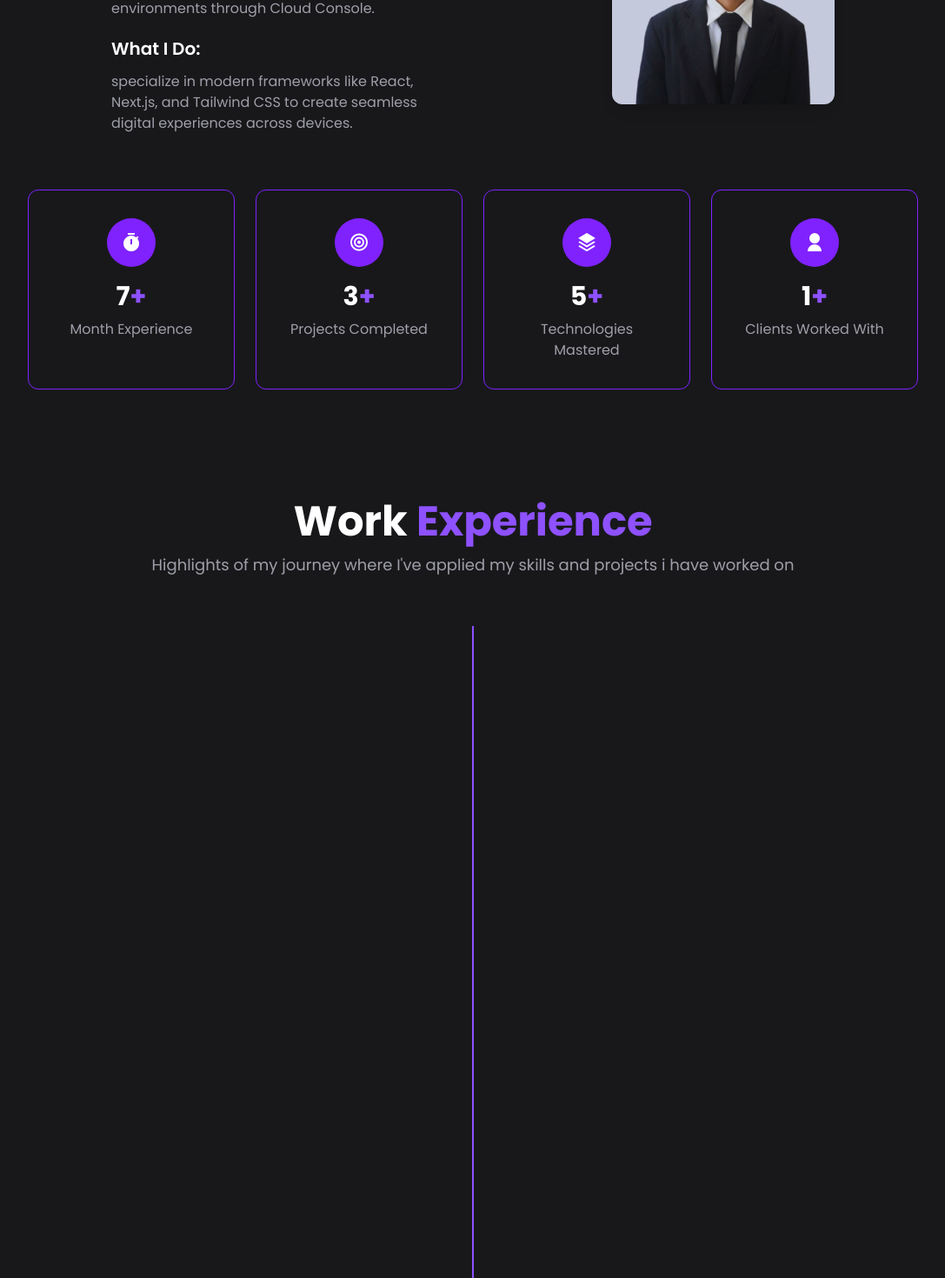
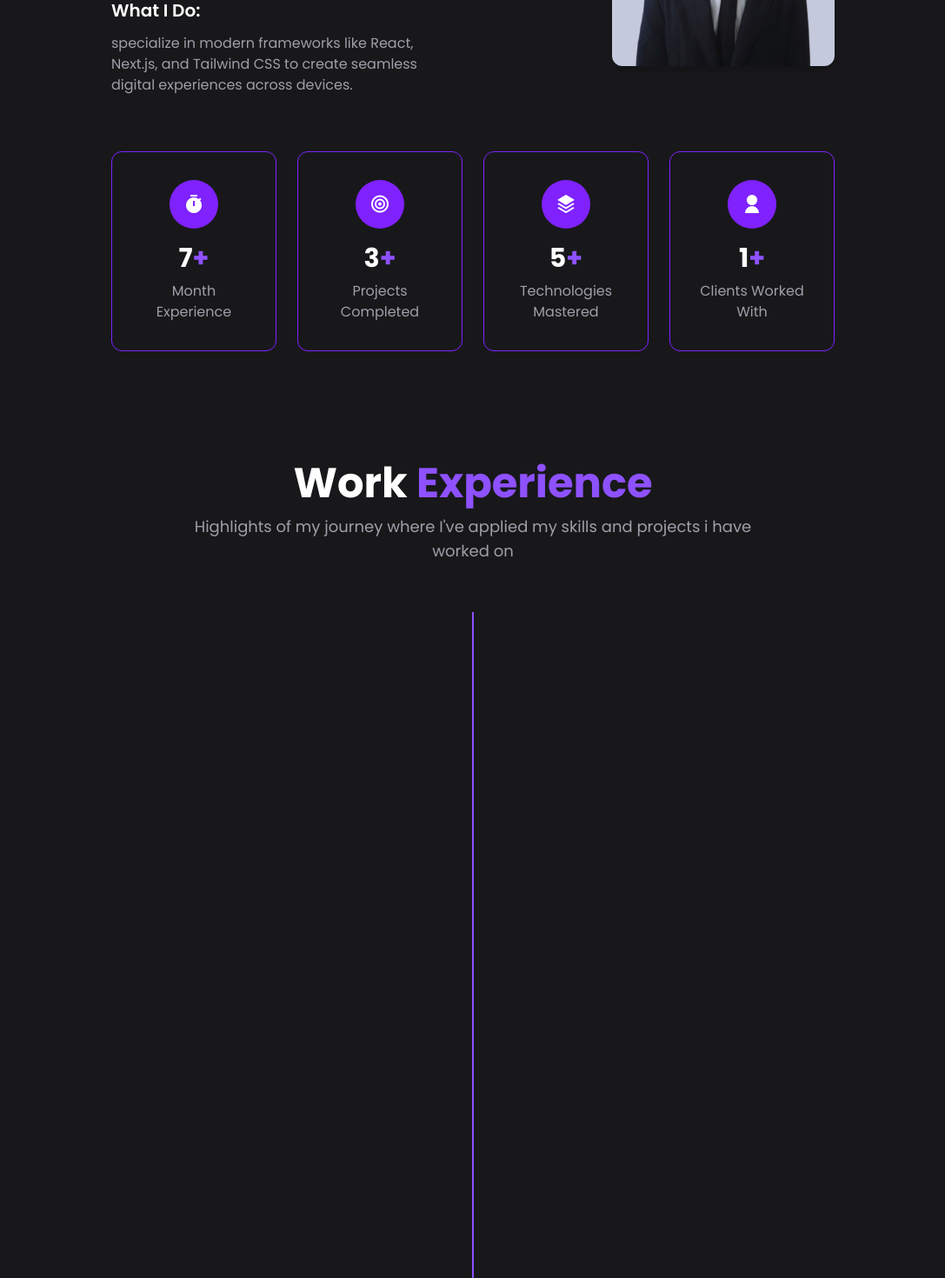
Before and after one commit to SugengPermana/Portofolio_SugengPermana, a React (Vite) app: page / in a window 1280 px wide. Shown: the part 1330-2800 px from the top of the page at 87% size, without its empty margins (96-1183 px from the left). Built offline with nearby package versions, Linux system fonts and the light colour scheme.

Commit message:
update componets and make responsive

```diff
--- a/src/components/About.jsx
+++ b/src/components/About.jsx
@@ -25,7 +25,7 @@ const About = () => {
           </div>
 
           {/* Konten Utama */}
-          <div className="grid grid-cols-1 lg:grid-cols-2 gap-10 items-center px-4 sm:px-6 lg:px-16 xl:px-24 mx-auto max-w-7xl">
+          <div className="grid grid-cols-1 lg:grid-cols-2 gap-10 items-center px-2 sm:px-6 lg:px-16 xl:px-24 mx-auto max-w-7xl">
             {/* Teks */}
             <div>
               <h3
@@ -81,13 +81,13 @@ const About = () => {
           </div>
 
           {/* Cards Statistik */}
-
+          <div className="max-w-7xl mx-auto px-2 sm:px-6 lg:px-16 xl:px-24">
           <div className="grid grid-cols-1 sm:grid-cols-2 lg:grid-cols-4 gap-6 mt-16 justify-items-center">
             {/* Card 1 */}
             <div
               className="p-6 md:p-8 rounded-xl text-center border border-violet-600
       transition transform hover:scale-105 hover:shadow-lg
-      hover:shadow-violet-500/30 w-full max-w-[250px]"
+      hover:shadow-violet-500/30 w-full max-w-[300px]"
               data-aos="fade-up"
               data-aos-duration="1000"
               data-aos-delay="1000"
@@ -108,7 +108,7 @@ const About = () => {
             <div
               className="p-6 md:p-8 rounded-xl text-center border border-violet-600
         transition transform hover:scale-105 hover:shadow-lg
-        hover:shadow-violet-500/30 w-full max-w-[250px]"
+        hover:shadow-violet-500/30 w-full max-w-[300px]"
               data-aos="fade-up"
               data-aos-duration="1000"
               data-aos-delay="1000"
@@ -129,7 +129,7 @@ const About = () => {
             <div
               className="p-6 md:p-8 rounded-xl text-center border border-violet-600
                   transition transform hover:scale-105 hover:shadow-lg
-                  hover:shadow-violet-500/30 w-full max-w-[250px]"
+                  hover:shadow-violet-500/30 w-full max-w-[300px]"
               data-aos="fade-up"
               data-aos-duration="1000"
               data-aos-delay="1000"
@@ -150,7 +150,7 @@ const About = () => {
             <div
               className="p-6 md:p-8 rounded-xl text-center border border-violet-600
                   transition transform hover:scale-105 hover:shadow-lg
-                  hover:shadow-violet-500/30 w-full max-w-[250px]"
+                  hover:shadow-violet-500/30 w-full max-w-[300px]"
               data-aos="fade-up"
               data-aos-duration="1000"
               data-aos-delay="1000"
@@ -170,6 +170,7 @@ const About = () => {
         </div>
       </div>
     </div>
+    </div>
   );
 };
 
--- a/src/components/Experience.jsx
+++ b/src/components/Experience.jsx
@@ -14,7 +14,7 @@ const Experience = () => {
               Work <span className="text-violet-500">Experience</span>
             </h2>
             <p
-              className="text-zinc-400 mt-3 text-base sm:text-lg"
+              className="text-zinc-400 mt-3 text-base sm:text-lg max-w-2xl mx-auto"
               data-aos="fade-up"
               data-aos-duration="2000"
               data-aos-once="true"
@@ -24,7 +24,7 @@ const Experience = () => {
           </div>
 
           {/* Timeline Wrapper */}
-          <div className="relative">
+          <div className="relative px-2 sm:px-6 lg:px-12 xl:px-24 mx-auto max-w-7xl">
             {/* Garis Timeline */}
             <div className="absolute top-0 left-4 md:left-1/2 md:-translate-x-1/2 h-full w-[2px] bg-violet-500"></div>
 
--- a/src/components/Home.jsx
+++ b/src/components/Home.jsx
@@ -5,7 +5,7 @@ const Home = () => {
     <div>
       <div
         id="home"
-        className="hero mt-22 min-h-screen flex flex-col justify-center items-center text-center px-6 scroll-mt-14"
+        className="hero mt-22 lg:mt-11 min-h-screen flex flex-col justify-center items-center text-center px-4 scroll-mt-14"
       >
         {/* Foto Profil */}
         <img
--- a/src/components/achievements.jsx
+++ b/src/components/achievements.jsx
@@ -2,20 +2,20 @@ import { achievements } from "../data.js";
 
 const Achievements = () => {
   return (
-    <div className="mt-24 px-2 sm:px-6 md:px-8 lg:px-12 scroll-mt-14">
+    <div className="mt-24 px-2 sm:px-6 md:px-8 lg:px-12 scroll-mt-14" id="achievements">
       <h2 className="text-center text-2xl sm:text-3xl md:text-4xl lg:text-5xl font-bold text-white mb-2">
         Certificates & <span className="text-violet-500">Badges</span>
       </h2>
-      <p className="text-base sm:text-lg text-center text-zinc-400 mb-10">
+      <p className="text-base sm:text-lg text-center text-zinc-400 mb-10 max-w-2xl mx-auto">
         Here are some Sertificates & badges that showcase my journey of learning and growth
       </p>
 
-      <div className="overflow-hidden relative">
+      <div className="overflow-hidden relative px-2 sm:px-6 md:px-8 lg:px-8 xl:px16 mx-auto max-w-7xl">
         <div className="flex gap-6 animate-scroll">
           {achievements.concat(achievements).map((achv, i) => (
             <div
               key={i}
-              className="relative min-w-[200px] sm:min-w-[240px] bg-zinc-800 rounded-xl shadow-md overflow-hidden hover:scale-105 transition duration-300 group"
+              className="relative min-w-[250px] sm:min-w-[250px] bg-zinc-800 rounded-xl shadow-md overflow-hidden hover:scale-105 transition duration-300 group"
             >
               {/* Image */}
               <a href={achv.link} target="_blank" rel="noopener noreferrer">
@@ -47,10 +47,9 @@ const Achievements = () => {
             </div>
           ))}
         </div>
-      </div>
 
       {/* Box Deskripsi */}
-      <div className="mt-12 from-slate-900 via-zinc-900 to-slate-900 text-zinc-300 rounded-lg p-8 text-center shadow-lg mx-auto max-w-4xl border border-violet-600">
+      <div className="mt-12 from-slate-900 via-zinc-900 to-slate-900 text-zinc-300 rounded-lg p-8 text-center shadow-lg mx-auto max-w-4xl border border-violet-600 ">
         <h3 className="text-3xl font-bold text-white mb-4">
           Keep Growing, Keep Building
         </h3>
@@ -74,6 +73,7 @@ const Achievements = () => {
         </div>
       </div>
     </div>
+      </div>
   );
 };
 
--- a/src/components/contact.jsx
+++ b/src/components/contact.jsx
@@ -21,21 +21,24 @@ const Contact = () => {
         <h2 className="text-center text-3xl sm:text-3xl md:text-5xl lg:text-5xl font-bold text-white mb-2">
           Get In <span className="text-violet-500">Touch</span>
         </h2>
-        <p className="text-base sm:text-lg text-center text-zinc-400 mb-10">
-        Looking for a reliable freelancer? I’m here to help you design, build, and launch your next big thing.
+        <p className="text-base sm:text-lg text-center text-zinc-400 mb-10 max-w-2xl mx-auto">
+          Looking for a reliable freelancer? I’m here to help you design, build,
+          and launch your next big thing.
         </p>
       </div>
 
-      <div className="max-w-screen-lg mx-auto grid lg:grid-cols-2 gap-8 lg:gap-12">
+      <div className="grid lg:grid-cols-2 gap-8 lg:gap-12 px-2 sm:px-6 md:px-8 lg:px-8 xl:px16 mx-auto max-w-7xl">
         {/* Left Side - Contact Information */}
         <div className="flex flex-col justify-start h-full">
-          <h2 className="text-xl lg:text-3xl font-bold text-white mb-4">
+          <h2 className=" md:text-2xl lg:text-2xl font-bold text-white mb-4 max-w-sm">
             Let’s Build Something Great Together
           </h2>
 
           <p className="text-zinc-400 text-sm sm:text-base md:text-lg leading-relaxed mb-8 flex-grow">
-            I’m always excited about new projects and opportunities. From modern web apps to smart workflow automation, I help businesses save time and scale faster.
-            Ready to bring your ideas to the next level? I’m just one message away.
+            I’m always excited about new projects and opportunities. From modern
+            web apps to smart workflow automation, I help businesses save time
+            and scale faster. Ready to bring your ideas to the next level? I’m
+            just one message away.
           </p>
 
           {/* Contact Details */}
@@ -112,21 +115,28 @@ const Contact = () => {
 
         {/* Right Side - Contact Form */}
         <div className="bg-zinc-800/60 p-4 lg:p-6 rounded-xl shadow-md flex flex-col h-full">
-          <form action="https://formsubmit.co/sugengpermanadesembry@gmail.com" method="POST" className="flex flex-col gap-3 lg:gap-4 h-full">
+          <form
+            action="https://formsubmit.co/sugengpermanadesembry@gmail.com"
+            method="POST"
+            className="flex flex-col gap-3 lg:gap-4 h-full"
+          >
             <input
               type="text"
               placeholder="Your Name"
-              className="p-2 lg:p-3 rounded-md bg-zinc-900 text-white text-sm sm:text-base focus:outline-none focus:ring-2 focus:ring-violet-600 border border-zinc-700" required
+              className="p-2 lg:p-3 rounded-md bg-zinc-900 text-white text-sm sm:text-base focus:outline-none focus:ring-2 focus:ring-violet-600 border border-zinc-700"
+              required
             />
             <input
               type="email"
               placeholder="Your Email"
-              className="p-2 lg:p-3 rounded-md bg-zinc-900 text-white text-sm sm:text-base focus:outline-none focus:ring-2 focus:ring-violet-600 border border-zinc-700" required
+              className="p-2 lg:p-3 rounded-md bg-zinc-900 text-white text-sm sm:text-base focus:outline-none focus:ring-2 focus:ring-violet-600 border border-zinc-700"
+              required
             />
             <textarea
               placeholder="Your Message"
-              rows="3"
-              className="p-2 lg:p-3 rounded-md bg-zinc-900 text-white text-sm sm:text-base focus:outline-none focus:ring-2 focus:ring-violet-600 border border-zinc-700 resize-none flex-1" required
+              rows="10"
+              className="p-2 lg:p-3 rounded-md bg-zinc-900 text-white text-sm sm:text-base focus:outline-none focus:ring-2 focus:ring-violet-600 border border-zinc-700 resize-none flex-1"
+              required
             ></textarea>
 
             <button className="bg-violet-600 hover:bg-violet-700 transition p-2 lg:p-3 rounded-md font-semibold text-white text-sm sm:text-base mt-auto">
--- a/src/components/footer.jsx
+++ b/src/components/footer.jsx
@@ -71,6 +71,15 @@ const Footer = () => {
             ].map((link, i) => (
               <li key={i}>
                 <a
+                onClick={() => {
+              const el = document.getElementById("about");
+              const navHeight =
+                document.querySelector(".navbar")?.offsetHeight || 100;
+              window.scrollTo({
+                top: el.offsetTop - navHeight,
+                behavior: "smooth",
+              });
+            }}
                   href={`#${link.toLowerCase()}`}
                   className="hover:text-violet-400 transition"
                 >
```
Lines whose indentation alone changed are shown as unchanged.
